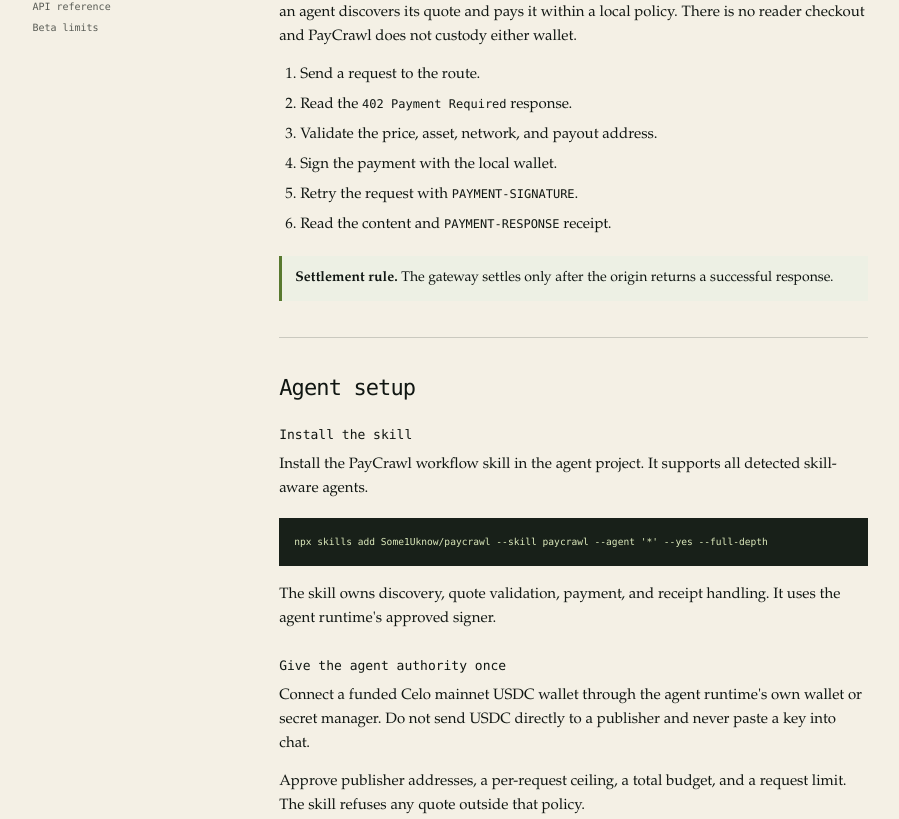
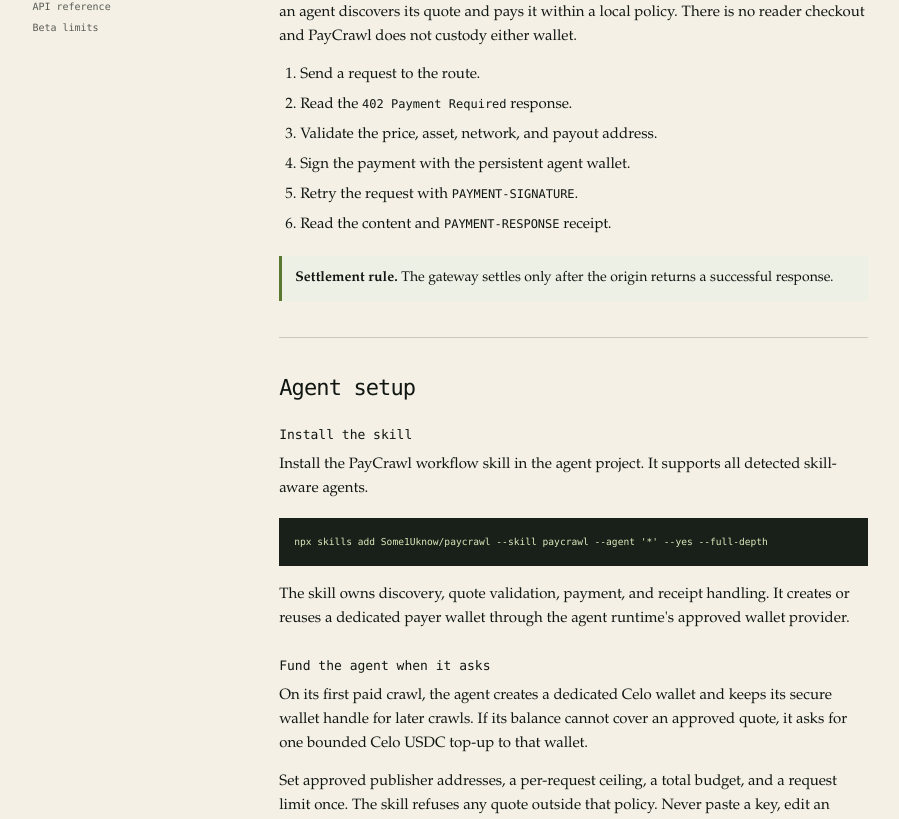
Before and after one commit to Some1Uknow/paycrawl, a Next.js app in the folder apps/web/: page /docs in a window 1280 px wide. Shown: the part 481-1300 px from the top of the page, without its empty margins (190-1089 px from the left). Built offline with nearby package versions, Linux system fonts and the light colour scheme.

Commit message:
docs: describe agent-managed wallet funding

```diff
--- a/apps/web/app/docs/page.tsx
+++ b/apps/web/app/docs/page.tsx
@@ -111,7 +111,7 @@
                 </span>
               </li>
               <li>
-                <span>Sign the payment with the local wallet.</span>
+                <span>Sign the payment with the persistent agent wallet.</span>
               </li>
               <li>
                 <span>
@@ -144,18 +144,21 @@
             </CodeBlock>
             <p>
               The skill owns discovery, quote validation, payment, and receipt
-              handling. It uses the agent runtime&apos;s approved signer.
+              handling. It creates or reuses a dedicated payer wallet through
+              the agent runtime&apos;s approved wallet provider.
             </p>
-            <h3>Give the agent authority once</h3>
+            <h3>Fund the agent when it asks</h3>
             <p>
-              Connect a funded Celo mainnet USDC wallet through the agent
-              runtime&apos;s own wallet or secret manager. Do not send USDC
-              directly to a publisher and never paste a key into chat.
+              On its first paid crawl, the agent creates a dedicated Celo wallet
+              and keeps its secure wallet handle for later crawls. If its
+              balance cannot cover an approved quote, it asks for one bounded
+              Celo USDC top-up to that wallet.
             </p>
             <p>
-              Approve publisher addresses, a per-request ceiling, a total
-              budget, and a request limit. The skill refuses any quote outside
-              that policy.
+              Set approved publisher addresses, a per-request ceiling, a total
+              budget, and a request limit once. The skill refuses any quote
+              outside that policy. Never paste a key, edit an environment file,
+              or send USDC directly to a publisher.
             </p>
             <h3>Ask the agent</h3>
             <p>
```
Also changed, not shown: 2 other files (tests, documents, lock files or other folders).
